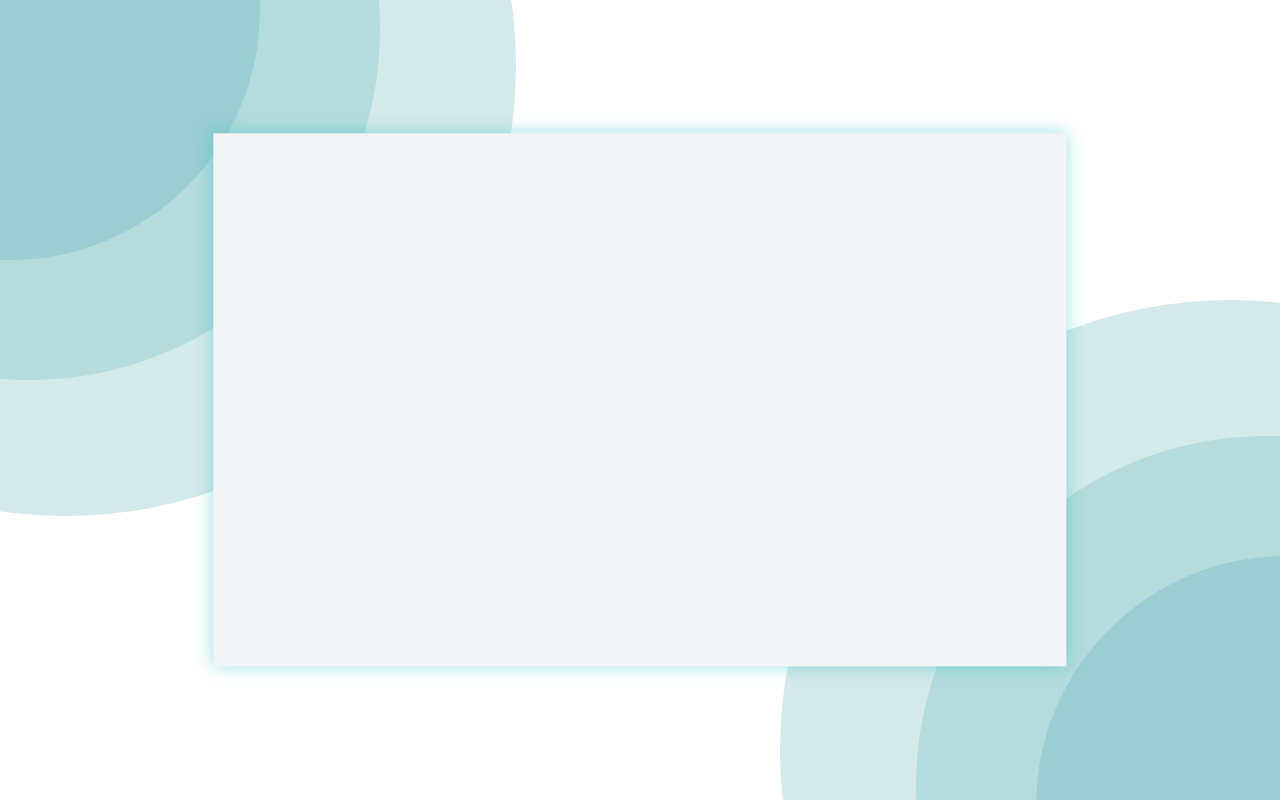
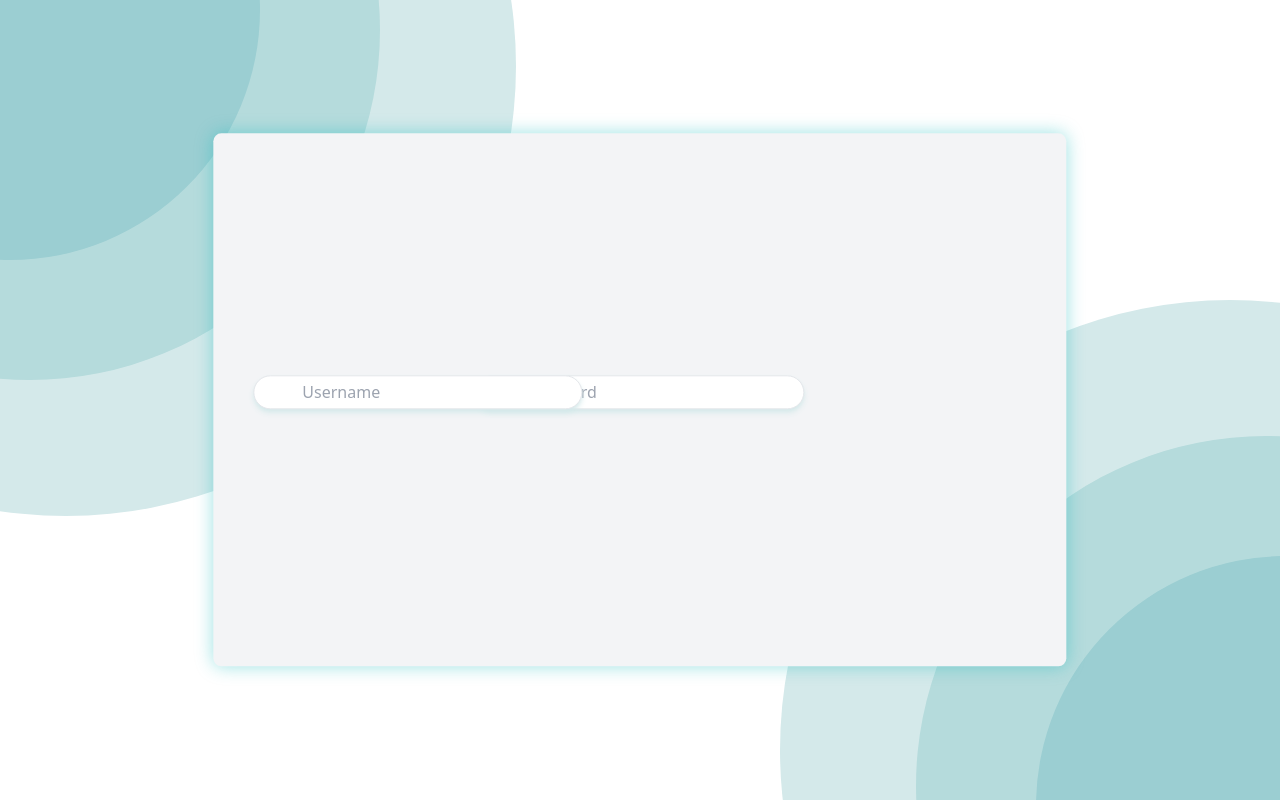
Before and after one commit to joysarkar18/where-is-my-tutor, a React (Vite) app in the folder where-is-my-tutor-frontend/: page /login in a window 1280 px wide. Built offline with nearby package versions, Linux system fonts and the light colour scheme.

Commit message:
undone login page

```diff
--- a/where-is-my-tutor-frontend/src/screens/login.jsx
+++ b/where-is-my-tutor-frontend/src/screens/login.jsx
@@ -1,21 +1,29 @@
-// import { useState } from "react";
-// import background from "../assets/background.jpg";
+//import React from "react";
+
 function Login() {
-  // const [isTeachersActive, setIsTeachersActive] = useState(false);
-
-  // const toggleButton = () => {
-  //   setIsTeachersActive(!isTeachersActive);
-  // };
-
   return (
-    <div className="w-screen h-screen overflow-hidden relative">
+    <div className="flex items-center justify-center w-screen h-screen overflow-hidden relative">
       <div className="h-[900px] w-[900px] absolute left-[-24rem] top-[-24rem] bg-baseColor-100 rounded-full"></div>
       <div className="h-[700px] w-[700px] absolute left-[-20rem] top-[-20rem] bg-baseColor-200 rounded-full"></div>
       <div className="h-[500px] w-[500px] absolute left-[-15rem] top-[-15rem] bg-baseColor-300 rounded-full"></div>
-      <div className="h-4/6 w-4/6 bg-gray-100 absolute left-1/2 top-1/2 transform -translate-x-1/2 -translate-y-1/2 z-10  shadow-[rgba(5,_183,_186,_0.4)_0px_0px_18px]"></div>
       <div className="h-[900px] w-[900px] absolute right-[-25rem] bottom-[-25rem] bg-baseColor-100 rounded-full"></div>
       <div className="h-[700px] w-[700px] absolute right-[-21rem] bottom-[-21rem] bg-baseColor-200 rounded-full"></div>
       <div className="h-[500px] w-[500px] absolute right-[-16rem] bottom-[-16rem] bg-baseColor-300 rounded-full"></div>
+
+      {/* Login Box */}
+      <div className="flex flex-col items-center justify-center h-4/6 w-4/6 bg-gray-100 absolute left-1/2 top-1/2 transform -translate-x-1/2 -translate-y-1/2 z-10 shadow-[rgba(5,_183,_186,_0.4)_0px_0px_18px] rounded-lg p-8">
+        <input
+          className="border p-2 mb-4 rounded-full px-12 py-1 absolute left-10 shadow-md shadow-baseColor-100 "
+          type="text"
+          placeholder="Username"
+        />
+        <input
+          className="border p-1 mb-4 rounded-full px-12 py-1  absulate left-9 shadow-md shadow-baseColor-100"
+          type="password"
+          placeholder="Password"
+        />
+        {/* Add your login button or other components here */}
+      </div>
     </div>
   );
 }
```
